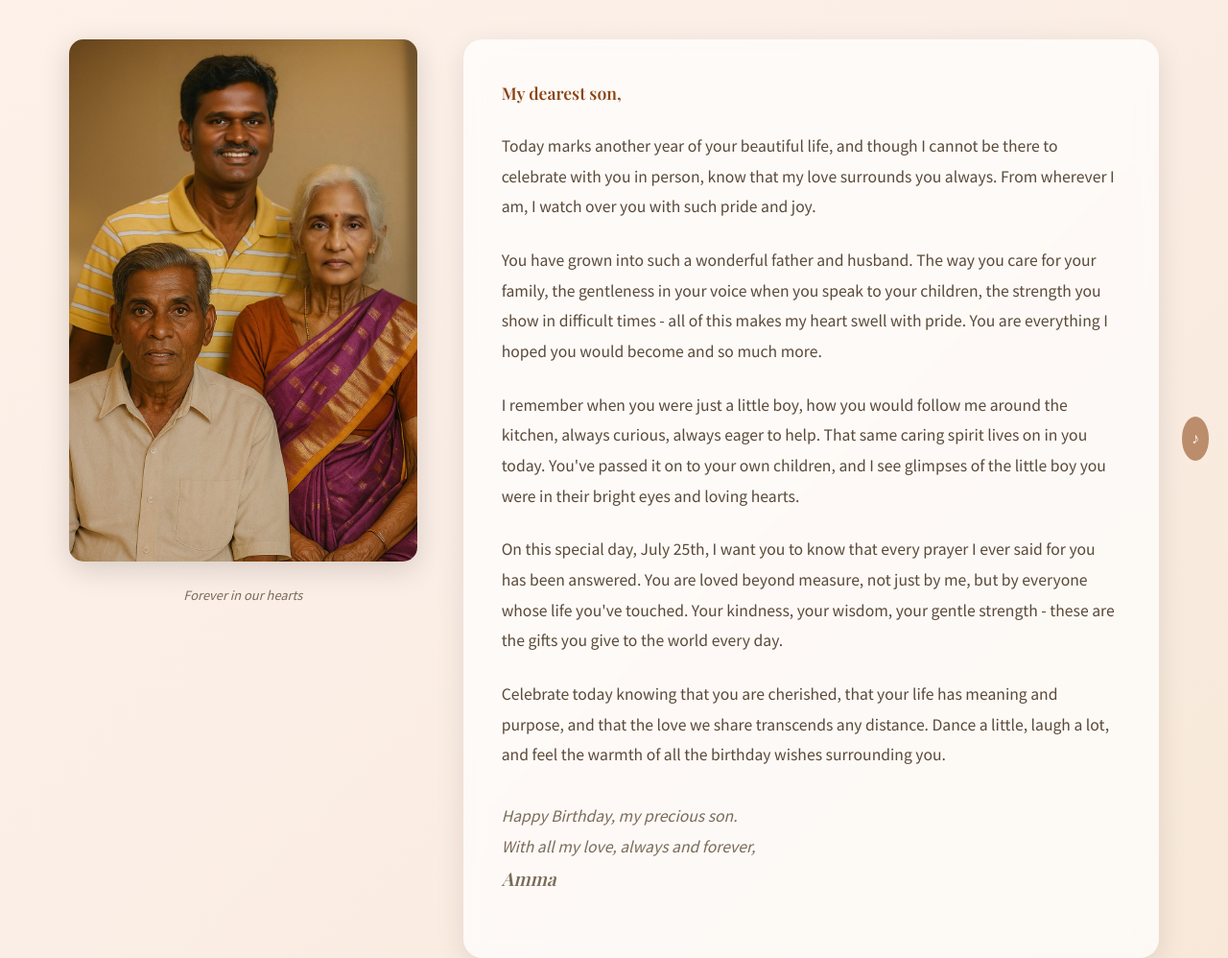
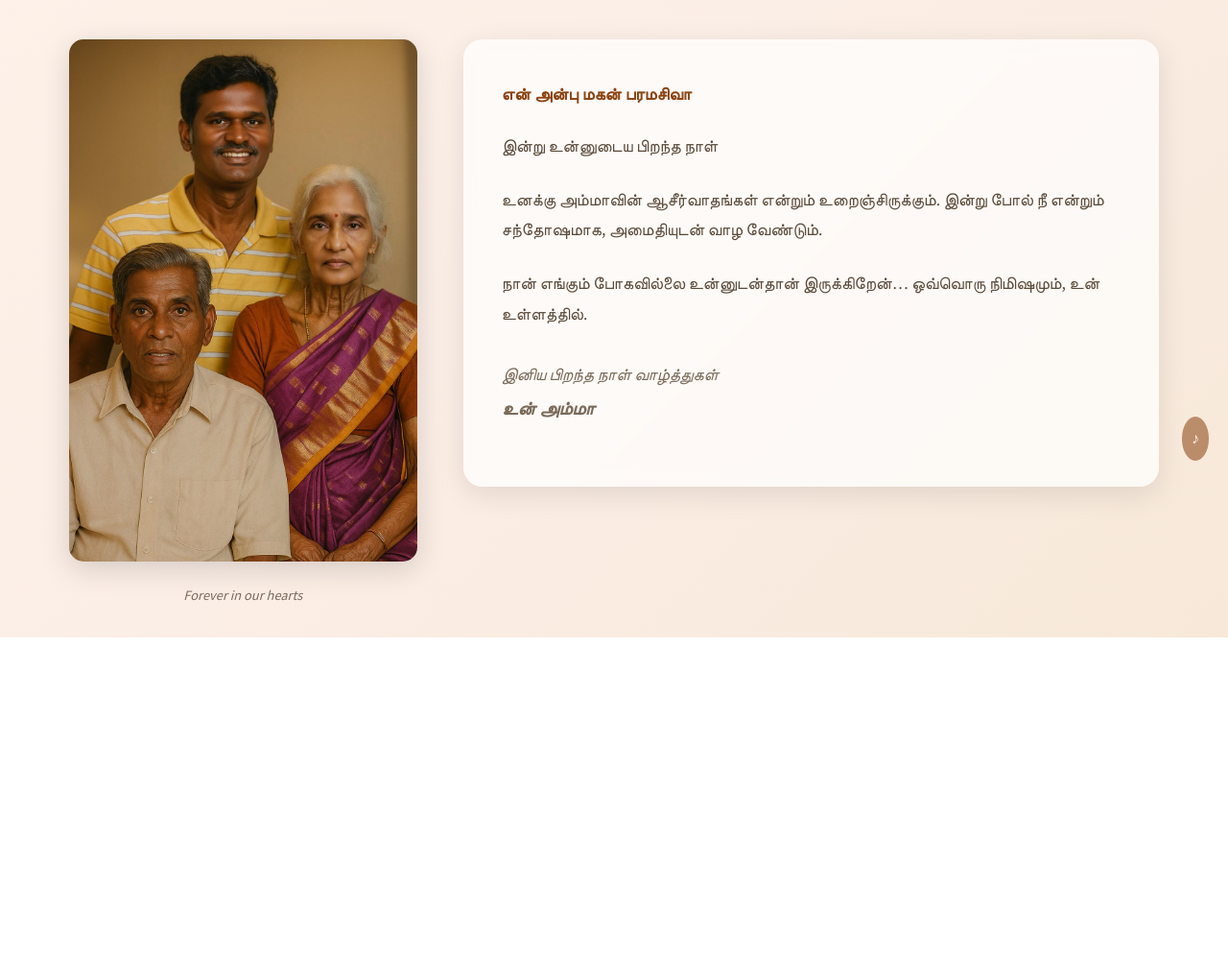
Before and after one commit to gopikashreepr/Birthday-Gift, a plain HTML site: page index.html in a window 1280 px wide. Shown: the part 300-1298 px from the top of the page at 96% size. After the commit the page ends 964 px from the top, so only its background shows below. Drawn offline with nearby package versions, Linux system fonts and the light colour scheme.

Commit message:
Update index.html

```diff
--- a/index.html
+++ b/index.html
@@ -36,22 +36,21 @@
                 </div>
 
                 <div class="letter-content">
-                    <p class="letter-greeting">My dearest son,</p>
+                    <p class="letter-greeting">என் அன்பு மகன் பரமசிவா</p>
 
-                    <p>Today marks another year of your beautiful life, and though I cannot be there to celebrate with you in person, know that my love surrounds you always. From wherever I am, I watch over you with such pride and joy.</p>
+                    <p>இன்று உன்னுடைய பிறந்த நாள்</p>
 
-                    <p>You have grown into such a wonderful father and husband. The way you care for your family, the gentleness in your voice when you speak to your children, the strength you show in difficult times - all of this makes my heart swell with pride. You are everything I hoped you would become and so much more.</p>
+                    <p>உனக்கு அம்மாவின் ஆசீர்வாதங்கள் என்றும் உறைஞ்சிருக்கும். இன்று போல் நீ என்றும் சந்தோஷமாக, அமைதியுடன் வாழ வேண்டும்.</p>
 
-                    <p>I remember when you were just a little boy, how you would follow me around the kitchen, always curious, always eager to help. That same caring spirit lives on in you today. You've passed it on to your own children, and I see glimpses of the little boy you were in their bright eyes and loving hearts.</p>
+                    <p>நான் எங்கும் போகவில்லை உன்னுடன்தான் இருக்கிறேன்… ஒவ்வொரு நிமிஷமும், உன் உள்ளத்தில்.</p>
 
-                    <p>On this special day, July 25th, I want you to know that every prayer I ever said for you has been answered. You are loved beyond measure, not just by me, but by everyone whose life you've touched. Your kindness, your wisdom, your gentle strength - these are the gifts you give to the world every day.</p>
+<!--                     <p>On this special day, July 25th, I want you to know that every prayer I ever said for you has been answered. You are loved beyond measure, not just by me, but by everyone whose life you've touched. Your kindness, your wisdom, your gentle strength - these are the gifts you give to the world every day.</p>
 
-                    <p>Celebrate today knowing that you are cherished, that your life has meaning and purpose, and that the love we share transcends any distance. Dance a little, laugh a lot, and feel the warmth of all the birthday wishes surrounding you.</p>
+                    <p>Celebrate today knowing that you are cherished, that your life has meaning and purpose, and that the love we share transcends any distance. Dance a little, laugh a lot, and feel the warmth of all the birthday wishes surrounding you.</p> -->
 
                     <p class="letter-closing">
-                        Happy Birthday, my precious son.<br>
-                        With all my love, always and forever,<br>
-                        <span class="signature">Amma</span>
+                       இனிய பிறந்த நாள் வாழ்த்துகள்<br>
+                        <span class="signature">உன் அம்மா</span>
                     </p>
                 </div>
             </div>
```
